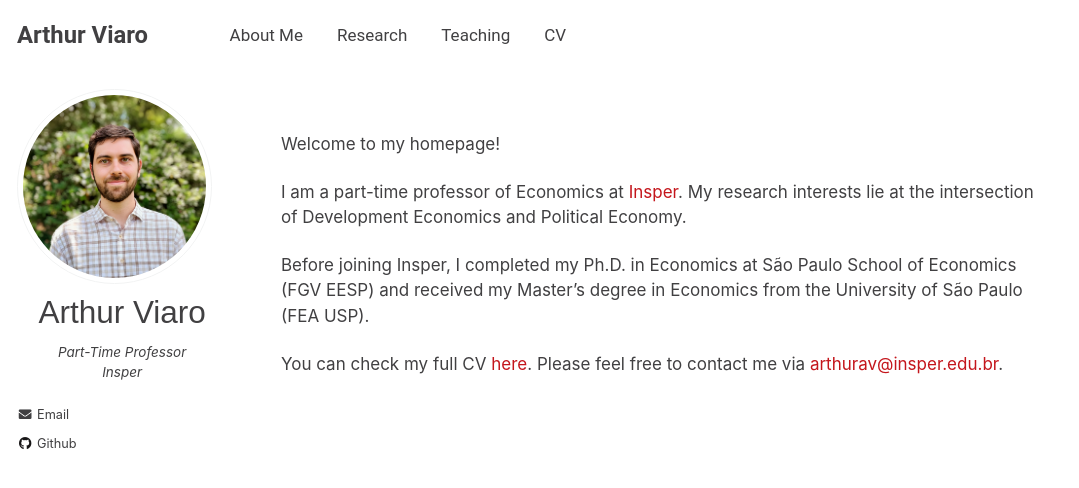
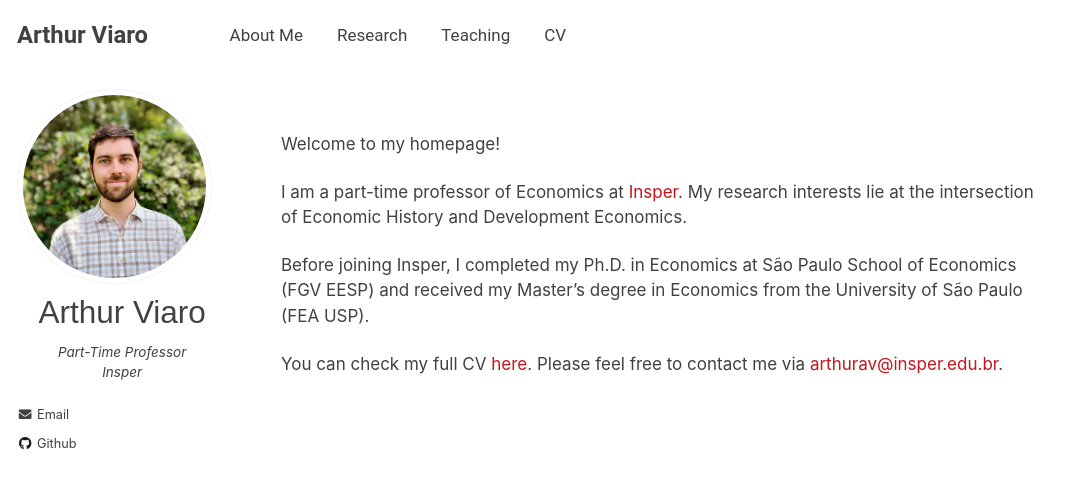
Before and after one commit to arthurviaro/arthurviaro.github.io, a Jekyll site: the page built from _pages/about.md, in a window 1280 px wide. Shown: the top 488 px of the page, without its empty margins (0-1079 px from the left). Built offline with Jekyll 4.4.1, drawn with Linux system fonts in a browser that asks for light colours.

```diff
--- a/_pages/about.md
+++ b/_pages/about.md
@@ -10,7 +10,7 @@ redirect_from:
 
 Welcome to my homepage!<br>
 
-I am a part-time professor of Economics at [Insper](https://www.insper.edu.br){:target="_blank"}. My research interests lie at the intersection of Development Economics and Political Economy.
+I am a part-time professor of Economics at [Insper](https://www.insper.edu.br){:target="_blank"}. My research interests lie at the intersection of Economic History and Development Economics.
 
 Before joining Insper, I completed my Ph.D. in Economics at São Paulo School of Economics (FGV EESP) and received my Master's degree in Economics from the University of São Paulo (FEA USP).
 
```
Also changed, not shown: _pages/papers.md (+7 -4 lines), _pages/teaching.md (+1 -1 lines), 3 other files.
